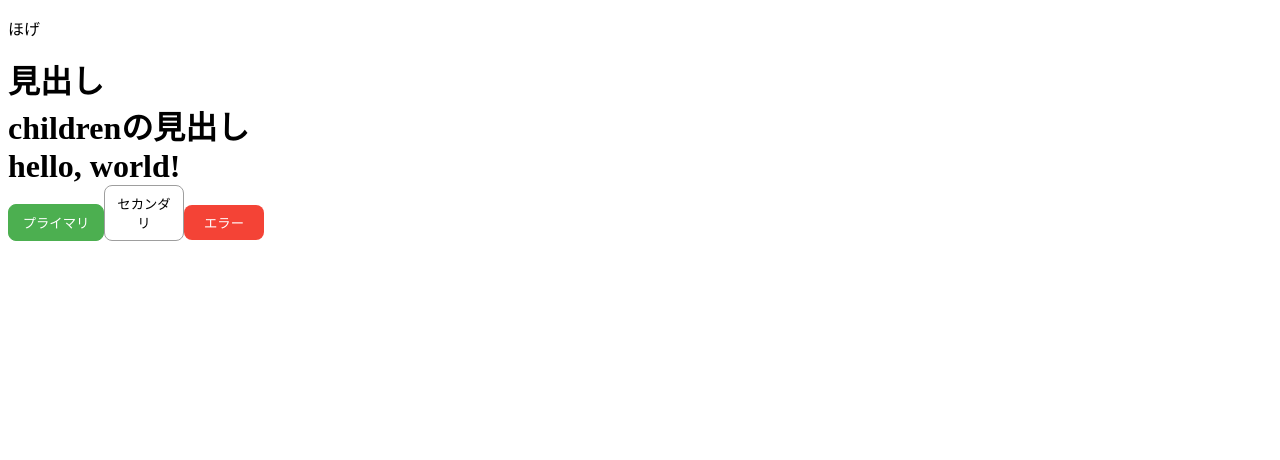
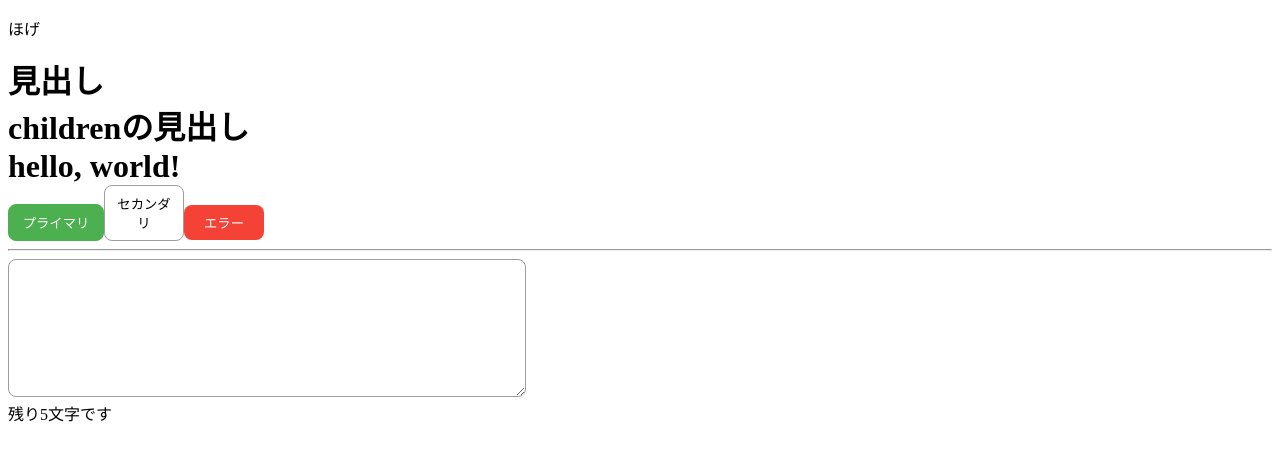
Before and after one commit to thinkAmi-sandbox/shakyo_awesome-typescript-book, a React (Vite) app in the folder react-app/: page / in a window 1280 px wide. Shown: the top 460 px of the page. Built offline with nearby package versions, Linux system fonts and the light colour scheme.

Commit message:
p264 Textareaコンポーネントを追加

```diff
--- a/react-app/src/App.tsx
+++ b/react-app/src/App.tsx
@@ -1,6 +1,7 @@
 import { Button } from './libs/Button'
 import { Heading } from './libs/Heading'
 import { Text } from './libs/Text'
+import { Textarea } from './libs/TextArea'
 
 function App() {
   return (
@@ -16,6 +17,9 @@
       <Button onClick={() => console.log('clicked!')} title="プライマリ" type="primary" width={96} />
       <Button onClick={() => console.log('clicked!')} title="セカンダリ" type="secondary" />
       <Button onClick={() => console.log('clicked!')} title="エラー" type="error" />
+
+      <hr />
+      <Textarea width={500} maxLength={5} />
     </>
   )
 }
--- /dev/null
+++ b/react-app/src/libs/TextArea.tsx
@@ -0,0 +1,60 @@
+import { ChangeEvent, FC, useState } from "react"
+import styled, { css } from "styled-components"
+import { color, fontSize, radius, space } from "./constants"
+
+type Props = {
+    width?: number
+    maxLength?: number
+}
+
+export const Textarea: FC<Props> = ({ maxLength, width = 300 }) => {
+    const [count, setCount] = useState<number>(0)
+    const handleChange = (event: ChangeEvent<HTMLTextAreaElement>) => {
+        setCount(event.currentTarget.value.length)
+    }
+
+    const isError = (): boolean => {
+        if (maxLength !== undefined && maxLength - count < 0) return true
+
+        return false
+    }
+
+    return (
+        <>
+            <Wrapper onChange={handleChange} width={width} className={isError() ? 'error' : ''} />
+
+            {maxLength !== undefined && (
+                <Count className={isError() ? 'error': ''}>
+                    残り{Math.max(maxLength - count, 0)}文字です
+                </Count>
+        )}
+        </>
+    )
+}
+
+const Wrapper = styled.textarea<{ width: number }>`
+    height: 120px;
+    padding ${space.m};
+    border-radius: ${radius.m};
+    border: solid 1px ${color.gray};
+    font-size: ${fontSize.m};
+
+    ${props =>
+        css`
+            width: ${props.width}px;
+        `
+    }
+
+    &.error {
+        border: solid 1px ${color.red};
+    }
+`
+
+const Count = styled.p`
+    margin: 0;
+    font-size: ${fontSize.m};
+
+    &.error {
+        color: ${color.red};
+    }
+`
```
